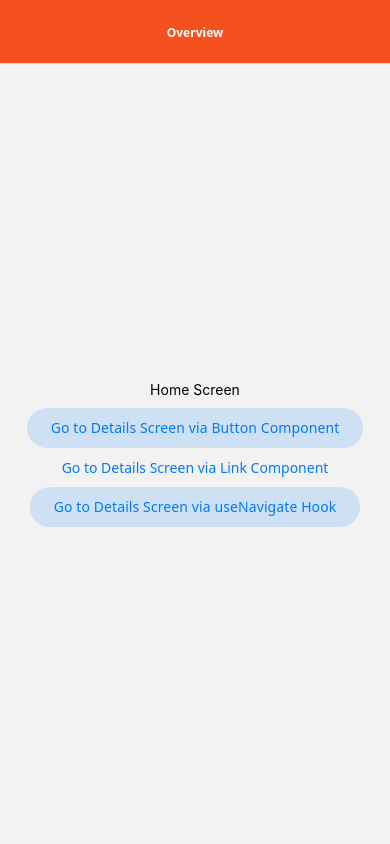
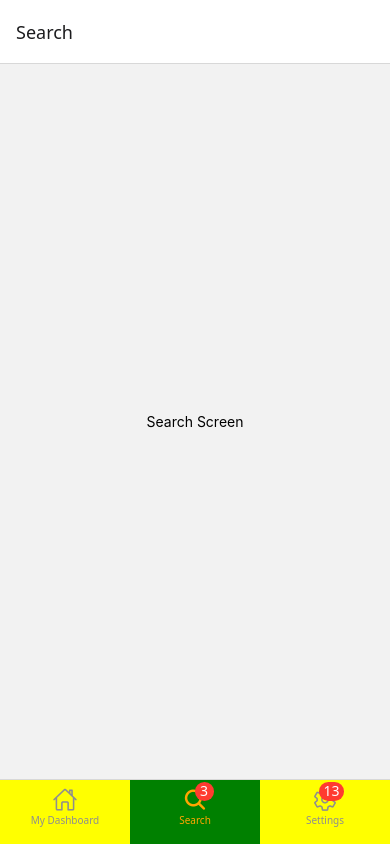
Before and after one commit to ManjeetSingh-02/learning-full-stack-mobile-development, a React Native app in the folder 02 - react_navigation/: screen / in a window 390 px wide. Built offline with nearby package versions, Linux system fonts and the light colour scheme.

Commit message:
Add Static and Dynamic Bottom Tabs navigation components

```diff
--- a/02 - react_navigation/src/App.tsx
+++ b/02 - react_navigation/src/App.tsx
@@ -2,6 +2,8 @@ import { DynamicNativeStackNavigation } from '@/navigators/NativeStack/Dynamic';
 import { DynamicStackNavigation } from '@/navigators/Stack/Dynamic';
 import { StaticNativeStackNavigation } from '@/navigators/NativeStack/Static';
 import { StaticStackNavigation } from '@/navigators/Stack/Static';
+import { StaticBottomTabs } from './navigators/BottomTabs/Static';
+import { DynamicBottomTabs } from './navigators/BottomTabs/Dynamic';
 
 export default function App() {
   return (
@@ -11,6 +13,10 @@ export default function App() {
 
     // DYNAMIC NAVIGATION OPTIONS
     // <DynamicStackNavigation />
-    <DynamicNativeStackNavigation />
+    // <DynamicNativeStackNavigation />
+
+    // BOTTOM TABS
+    // <StaticBottomTabs />
+    <DynamicBottomTabs />
   );
 }
--- /dev/null
+++ b/02 - react_navigation/src/navigators/BottomTabs/Dynamic.tsx
@@ -0,0 +1,61 @@
+// internal-imports
+import OverviewScreen from '@/screens/Overview';
+import SearchScreen from '@/screens/Search';
+import SettingsScreen from '@/screens/Settings';
+
+// external-imports
+import React from 'react';
+import { NavigationContainer } from '@react-navigation/native';
+import { createBottomTabNavigator } from '@react-navigation/bottom-tabs';
+import { Ionicons } from '@expo/vector-icons';
+
+const MyTabs = createBottomTabNavigator();
+
+export function DynamicBottomTabs() {
+  return (
+    <NavigationContainer>
+      <MyTabs.Navigator
+        initialRouteName="Search"
+        screenOptions={({ route }) => ({
+          // headerShown: false,
+          tabBarStyle: {
+            height: 65,
+          },
+          tabBarActiveTintColor: 'orange',
+          tabBarActiveBackgroundColor: 'green',
+          tabBarInactiveBackgroundColor: 'yellow',
+          tabBarIcon: ({ focused, color, size }) => (
+            <Ionicons
+              name={
+                route.name === 'Overview'
+                  ? focused
+                    ? 'home'
+                    : 'home-outline'
+                  : route.name === 'Search'
+                    ? focused
+                      ? 'search'
+                      : 'search-outline'
+                    : focused
+                      ? 'settings'
+                      : 'settings-outline'
+              }
+              size={size}
+              color={color}
+            />
+          ),
+        })}
+      >
+        <MyTabs.Screen
+          name="Overview"
+          component={OverviewScreen}
+          options={{
+            title: 'Dashboard',
+            tabBarLabel: 'My Dashboard',
+          }}
+        />
+        <MyTabs.Screen name="Search" component={SearchScreen} options={{ tabBarBadge: 3 }} />
+        <MyTabs.Screen name="Settings" component={SettingsScreen} options={{ tabBarBadge: 13 }} />
+      </MyTabs.Navigator>
+    </NavigationContainer>
+  );
+}
--- /dev/null
+++ b/02 - react_navigation/src/navigators/BottomTabs/Static.tsx
@@ -0,0 +1,21 @@
+// internal-imports
+import OverviewScreen from '@/screens/Overview';
+import SettingsScreen from '@/screens/Settings';
+
+// external-imports
+import React from 'react';
+import { createStaticNavigation } from '@react-navigation/native';
+import { createBottomTabNavigator } from '@react-navigation/bottom-tabs';
+
+const MyTabs = createBottomTabNavigator({
+  screens: {
+    Overview: OverviewScreen,
+    Settings: SettingsScreen,
+  },
+});
+
+const Navigation = createStaticNavigation(MyTabs);
+
+export function StaticBottomTabs() {
+  return <Navigation />;
+}
```
